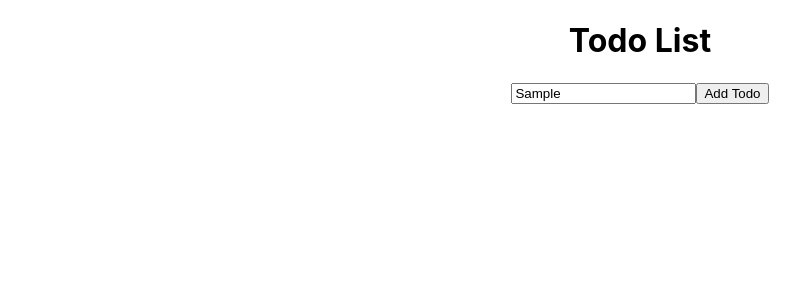
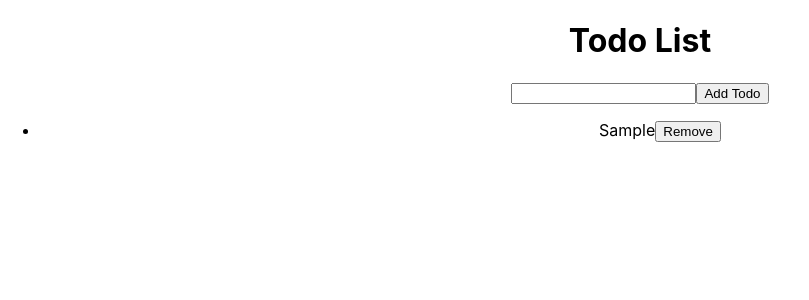
Before and after one commit to DanDo385/todo-list, a React (Create React App) app: page / in a window 1280 px wide. Both pictures are taken after typing "Sample" into the empty fields and a click on the button "Add Todo". Shown: the top 300 px of the page, without its empty margins (0-809 px from the left). Built offline with nearby package versions, Linux system fonts and the light colour scheme.

Commit message:
1st half of video 2 complete

```diff
--- a/package.json
+++ b/package.json
@@ -6,9 +6,10 @@
     "@testing-library/jest-dom": "^5.17.0",
     "@testing-library/react": "^13.4.0",
     "@testing-library/user-event": "^13.5.0",
+    "nvm": "^0.0.4",
     "react": "^18.2.0",
     "react-dom": "^18.2.0",
-    "react-scripts": "5.0.1",
+    "react-scripts": "^5.0.1",
     "web-vitals": "^2.1.4"
   },
   "scripts": {
@@ -34,5 +35,8 @@
       "last 1 firefox version",
       "last 1 safari version"
     ]
+  },
+  "devDependencies": {
+    "@babel/plugin-proposal-private-property-in-object": "^7.21.11"
   }
 }
--- a/src/App.js
+++ b/src/App.js
@@ -1,31 +1,42 @@
-import { useState } from 'react'; // import useState
+import { useState } from 'react';
 import './App.css';
 
 function App() {
-  const [todos, setTodos] = useState([])
+  const [todos, setTodos] = useState([]);
 
   function addTodo(text) {
-    setTodos([...todos, text])
+    setTodos([...todos, text]);
   }
 
   function removeTodo(index) {
-    // Checks whether the index matches the index of the item we want to remove
-    // If it does, filter it out of the array
+    setTodos(todos.filter((todo, i) => i !== index));
+  }
 
-   setTodos(todos.filter((todo, i) => i !== index))
+  return (
+    <div className="App">
+      <h1>Todo List</h1>
+      <form
+        onSubmit={(event) => {
+          event.preventDefault();
+          addTodo(event.target.elements.todo.value);
+          event.target.elements.todo.value = '';
+        }}
+      >
+        {/* Input field for adding todos */}
+        <input type='text' name='todo' />
+        <button type='submit'>Add Todo</button>
+      </form>
 
-  }
-  return (
-  <div className="App">
-    <h1>Todo List</h1>
-    <form>
-
-    </form>
-      <input type="text" />
-      <button type='submit' >Add Todo</button>
-  </div>
+      <ul>
+        {todos.map((todo, index) => (
+          <li key={index}>
+            {todo}
+            <button onClick={() => removeTodo(index)}>Remove</button>
+          </li>
+        ))}
+      </ul>
+    </div>
   );
 }
 
-
 export default App;
```
Also changed, not shown: 1 other file (tests, documents, lock files or other folders).
